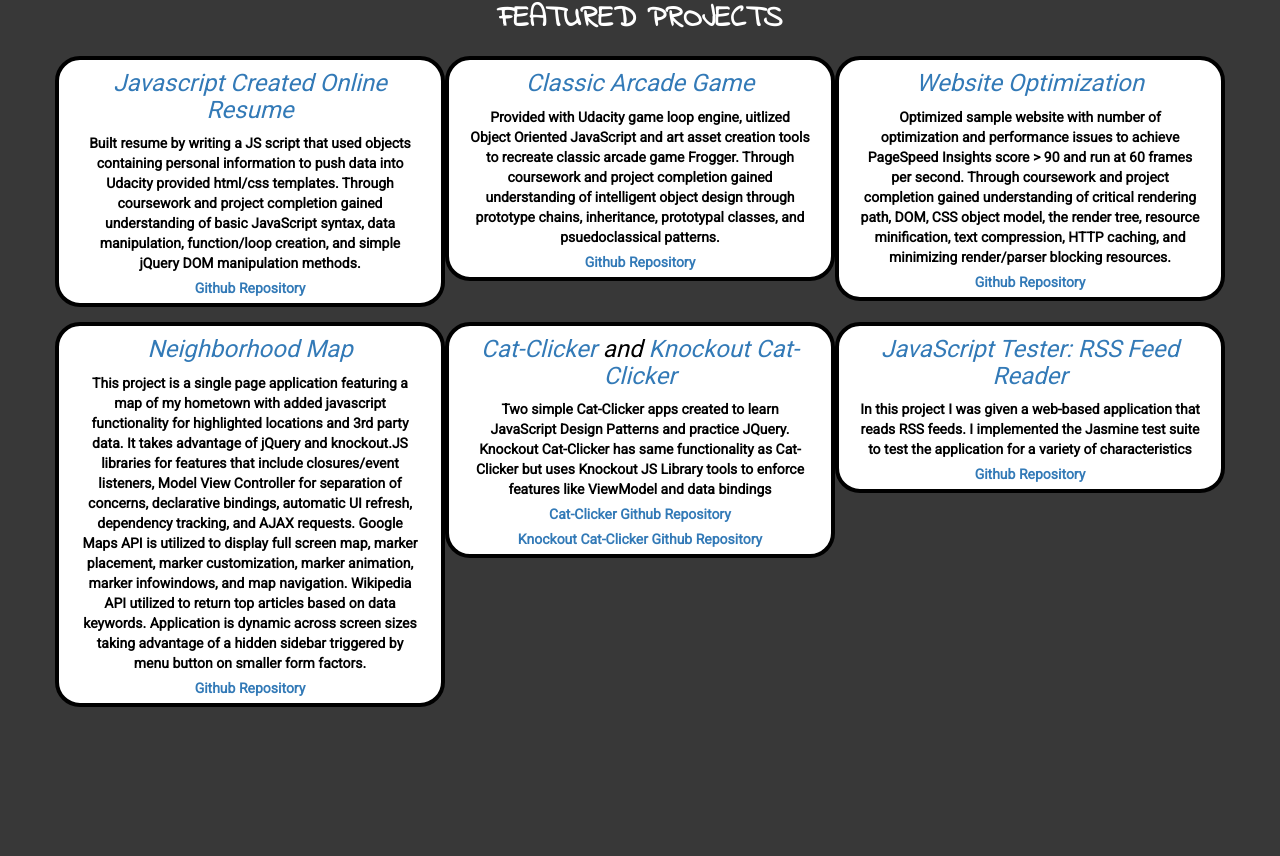
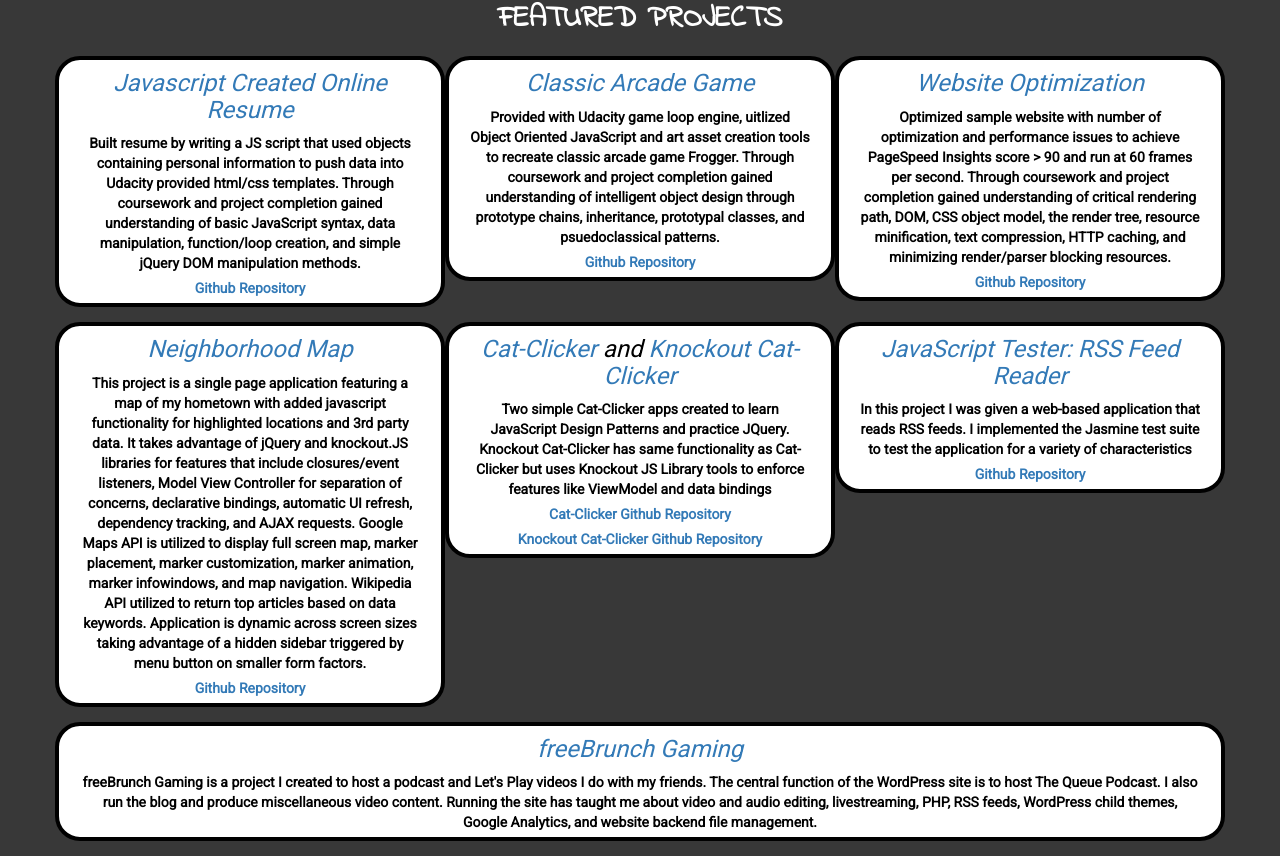
Before and after one commit to bthomas2622/bthomas2622.github.io, a website: page index.html in a window 1280 px wide. Shown: the part 722-1578 px from the top of the page. Before the commit the page ends 1444 px from the top, so only its background shows below. Drawn offline with Linux system fonts and the light colour scheme; a web font is replaced by a local one.

Commit message:
added freebrunch gaming to portfolio

```diff
--- a/index.html
+++ b/index.html
@@ -82,6 +82,12 @@
                     <p><a href="https://github.com/bthomas2622/frontend-nanodegree-feedreader">Github Repository</a></p>
                 </div>
             </div>
+            <div class="row">
+                <div class="col-lg-12 col-md-12 col-sm-12 entry">
+                    <h3><a href="http://www.freebrunchgaming.com/">freeBrunch Gaming</a></h3>
+                    <p class="description">freeBrunch Gaming is a project I created to host a podcast and Let's Play videos I do with my friends. The central function of the WordPress site is to host The Queue Podcast. I also run the blog and produce miscellaneous video content. Running the site has taught me about video and audio editing, livestreaming, PHP, RSS feeds, WordPress child themes, Google Analytics, and website backend file management.</p>
+                </div>
+            </div>
         </div>
     </body>
 </html>
```
